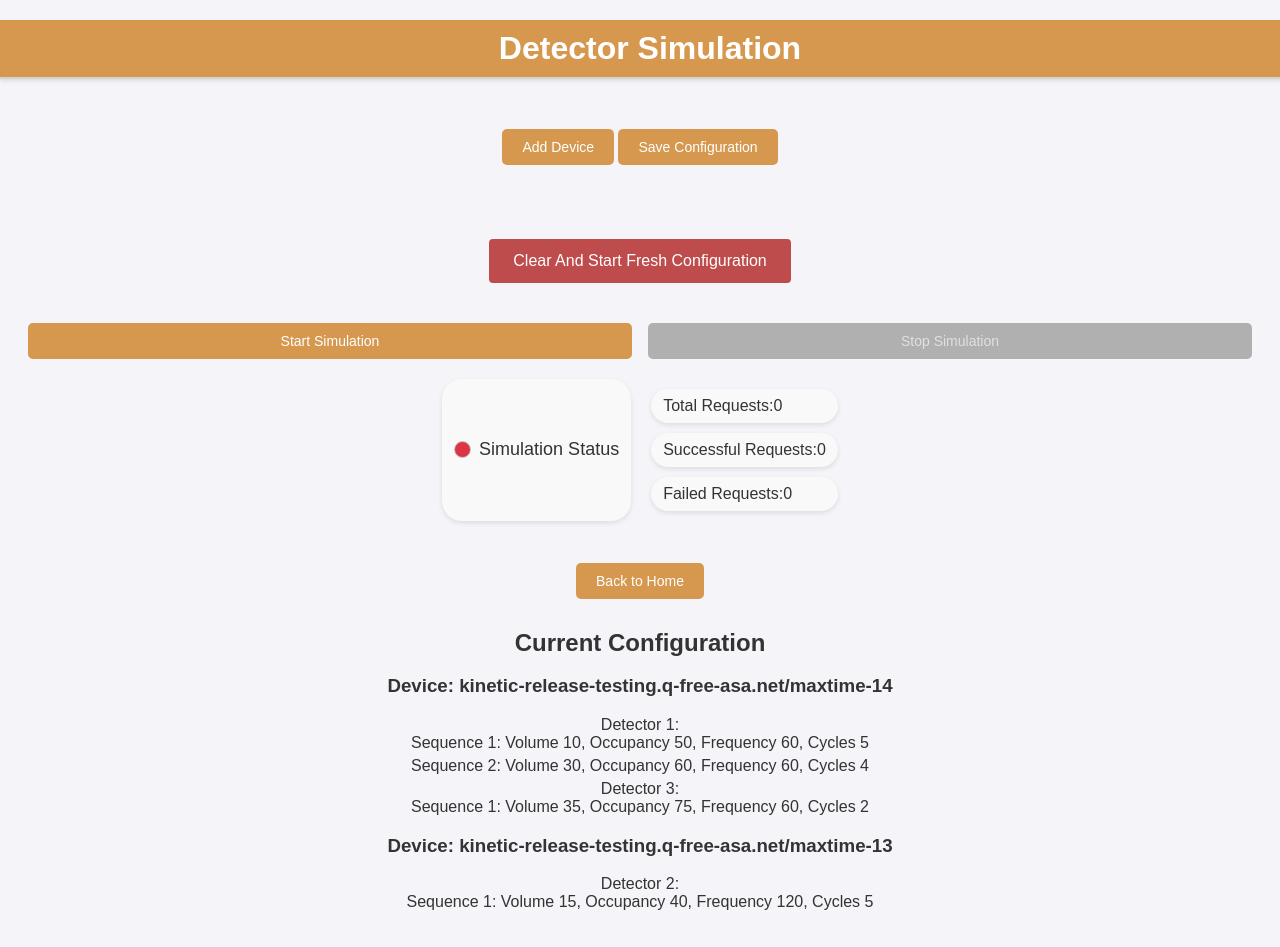
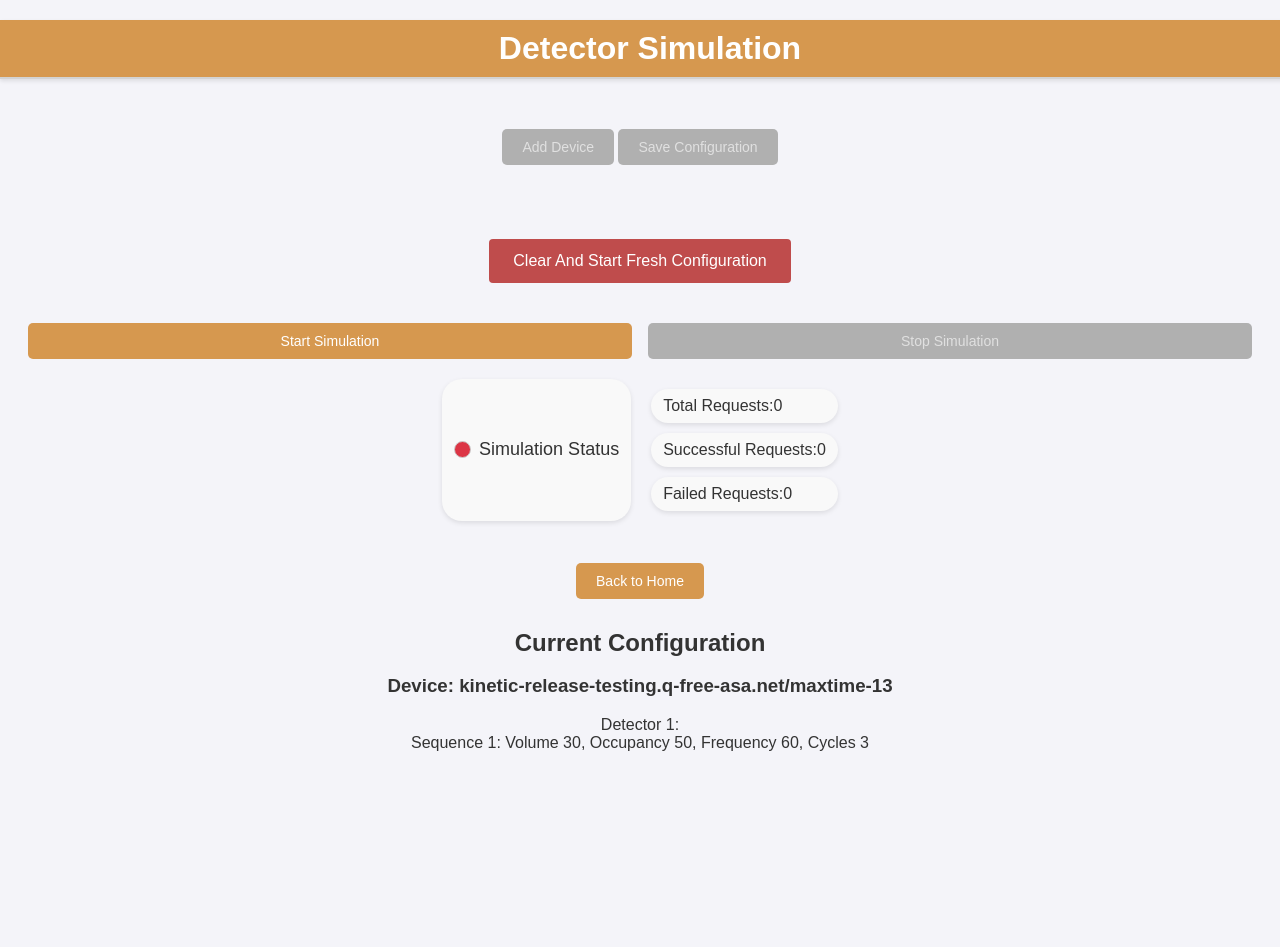
Before and after one commit to sampath941/highresolution_datareader2.0, a Flask app: page /simulation/config-ui in a window 1280 px wide. After the commit the page ends 751 px from the top, so only its background shows below. Run offline with Flask 3, Linux system fonts and the light colour scheme; parts of the project's set-up code (start-up, migrations or seed data) failed here and were passed over.

Commit message:
More Ui Improvements

```diff
--- a/app/main/simulation.py
+++ b/app/main/simulation.py
@@ -14,16 +14,20 @@ CONFIG_PATH = os.path.join(os.path.dirname(__file__), '..', '..', 'config.json')
 @simulation.route('/config-ui')
 def config_ui():
     config = {}
+    is_empty = True
     try:
         # Load the existing configuration
         with open(CONFIG_PATH, 'r') as config_file:
             config = json.load(config_file)
+            if config.get('devices'):  # Check if the devices list is not empty
+                is_empty = False
     except (FileNotFoundError, json.JSONDecodeError):
         # If the file does not exist or is invalid, start with an empty config
         config = {'devices': []}
 
-    # Pass the configuration to the template
-    return render_template('simconfig_ui.html', config=config)
+    # Pass the configuration and is_empty flag to the template
+    return render_template('simconfig_ui.html', config=config, is_empty=is_empty)
+
 
 
 @simulation.route('/save-config', methods=['POST'])
--- a/app/static/sim_script.js
+++ b/app/static/sim_script.js
@@ -1,5 +1,17 @@
 document.addEventListener('DOMContentLoaded', function () {
 
+    // Check if the configuration is empty on page load
+    const isConfigEmpty = document.querySelectorAll('.device-block').length === 0;
+
+    const addDeviceBtn = document.getElementById('add-device-btn');
+    const saveConfigBtn = document.querySelector('form#config-form button[type="submit"]');
+
+    if (!isConfigEmpty) {
+        addDeviceBtn.disabled = true;
+        saveConfigBtn.disabled = true;
+    }
+
+    // Add Device Button Click Event
     document.getElementById('add-device-btn').addEventListener('click', function() {
         const deviceContainer = document.getElementById('devices-container');
         const deviceCount = deviceContainer.children.length;
@@ -24,6 +36,9 @@ document.addEventListener('DOMContentLoaded', function () {
             <button type="button" class="danger-button remove-device-btn" onclick="removeDevice(${deviceCount})">Remove Device</button>
         `;
         deviceContainer.appendChild(deviceBlock);
+
+        // Enable Save Configuration button since we now have at least one device
+        saveConfigBtn.disabled = false;
     });
 
     window.addDetector = function(deviceId) {
@@ -90,6 +105,12 @@ document.addEventListener('DOMContentLoaded', function () {
         if (deviceBlock) {
             deviceBlock.remove();
         }
+
+        // Check if there are any devices left after removing one
+        const deviceContainer = document.getElementById('devices-container');
+        if (deviceContainer.children.length === 0) {
+            saveConfigBtn.disabled = true;
+        }
     };
 
     function checkSimulationStatus() {
--- a/app/static/simconfig_ui.css
+++ b/app/static/simconfig_ui.css
@@ -84,6 +84,12 @@ button {
     text-decoration: none; /* Ensure link text is styled like a button */
     cursor: pointer;
     margin: 10px auto; /* Center the button */
+}
+
+.btn-primary:disabled {
+    background-color: #b0b0b0; /* Grey background for disabled state */
+    cursor: not-allowed;
+    color: #e0e0e0; /* Lighter text color for disabled state */
 }
 
 .btn-primary:hover {
--- a/app/templates/simconfig_ui.html
+++ b/app/templates/simconfig_ui.html
@@ -14,8 +14,8 @@
             <div id="devices-container" class="devices-row">
                 <!-- Device configuration blocks will be added here dynamically -->
             </div>
-            <button type="button" id="add-device-btn" class="btn-primary">Add Device</button>
-            <button type="submit" class="btn-primary">Save Configuration</button>
+            <button type="button" id="add-device-btn" class="btn-primary" {% if not is_empty %}disabled{% endif %}>Add Device</button>
+            <button type="submit" class="btn-primary" {% if not is_empty %}disabled{% endif %}>Save Configuration</button>
         </form>
 
         <form action="{{ url_for('simulation.clear_config') }}" method="post">
@@ -55,7 +55,7 @@
             {% endwith %}
         </div>
 
-        {% if config %}
+        {% if config and config.devices %}
         <h2>Current Configuration</h2>
         <div id="configuration-display">
             {% for device in config['devices'] %}
@@ -81,6 +81,8 @@
                 </div>
             {% endfor %}
         </div>
+        {% else %}
+        <p>No configuration found. Please add a device.</p>
         {% endif %}
     </main>
 </body>
--- a/config.json
+++ b/config.json
@@ -1,49 +1,16 @@
 {
     "devices": [
         {
-            "hostname": "kinetic-release-testing.q-free-asa.net/maxtime-14",
+            "hostname": "kinetic-release-testing.q-free-asa.net/maxtime-13",
             "detectors": [
                 {
                     "detnumber": 1,
                     "sequences": [
                         {
-                            "volume": 10,
+                            "volume": 30,
                             "occupancy": 50,
                             "frequency": 60,
-                            "cycles": 5
-                        },
-                        {
-                            "volume": 30,
-                            "occupancy": 60,
-                            "frequency": 60,
-                            "cycles": 4
-                        }
-                    ]
-                },
-                {
-                    "detnumber": 3,
-                    "sequences": [
-                        {
-                            "volume": 35,
-                            "occupancy": 75,
-                            "frequency": 60,
-                            "cycles": 2
-                        }
-                    ]
-                }
-            ]
-        },
-        {
-            "hostname": "kinetic-release-testing.q-free-asa.net/maxtime-13",
-            "detectors": [
-                {
-                    "detnumber": 2,
-                    "sequences": [
-                        {
-                            "volume": 15,
-                            "occupancy": 40,
-                            "frequency": 120,
-                            "cycles": 5
+                            "cycles": 3
                         }
                     ]
                 }
```
Also changed, not shown: 1 other file.
